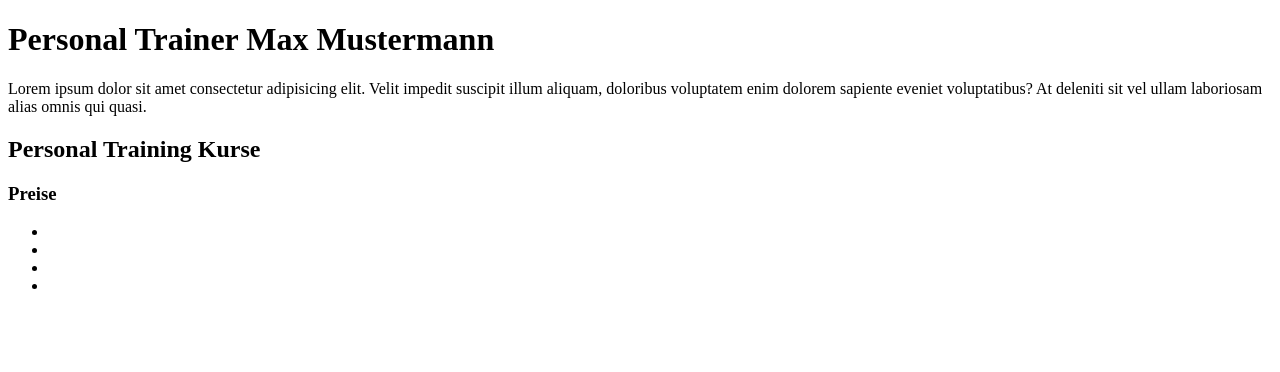
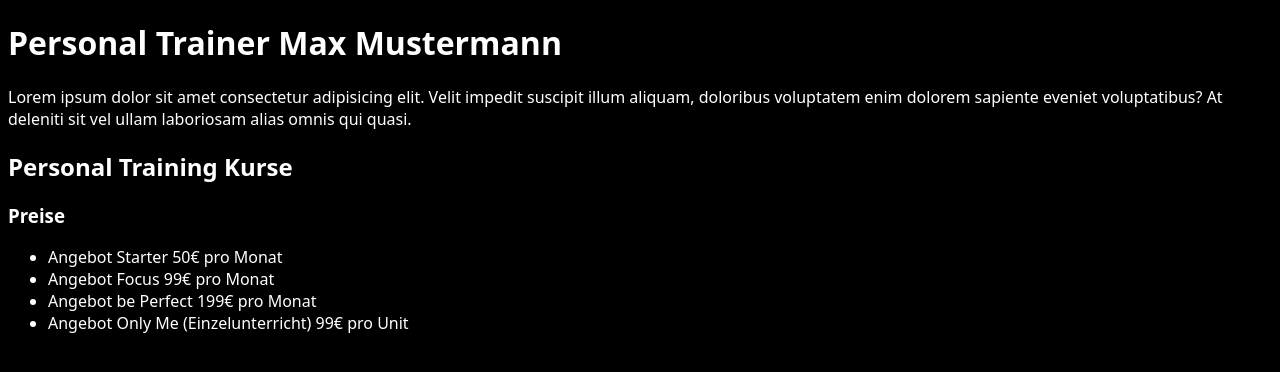
Before and after one commit to Satch2619/Web_Projekte, a plain HTML site: page Personal Trainer/index.html in a window 1280 px wide. Drawn offline with Linux system fonts and the light colour scheme.

Commit message:
Ordner angelegt

```diff
--- a/Personal Trainer/index.html
+++ b/Personal Trainer/index.html
@@ -18,10 +18,10 @@
     <grid></grid>
     <h3>Preise</h3>
     <ul>
-      <li></li>
-      <li></li>
-      <li></li>
-      <li></li>
+      <li>Angebot Starter 50€ pro Monat</li>
+      <li>Angebot Focus 99€ pro Monat</li>
+      <li>Angebot be Perfect 199€ pro Monat</li>
+      <li>Angebot Only Me (Einzelunterricht) 99€ pro Unit</li>
     </ul>
   </body>
 </html>
--- a/Personal Trainer/style.css
+++ b/Personal Trainer/style.css
@@ -0,0 +1,6 @@
+* {
+  font-family: system-ui, -apple-system, BlinkMacSystemFont, "Segoe UI", Roboto,
+    Oxygen, Ubuntu, Cantarell, "Open Sans", "Helvetica Neue", sans-serif;
+  color: white;
+  background-color: black;
+}
```
Also changed, not shown: Personal Trainer/Bilder/man-g43fd4ebbe_1280.jpg (added).
